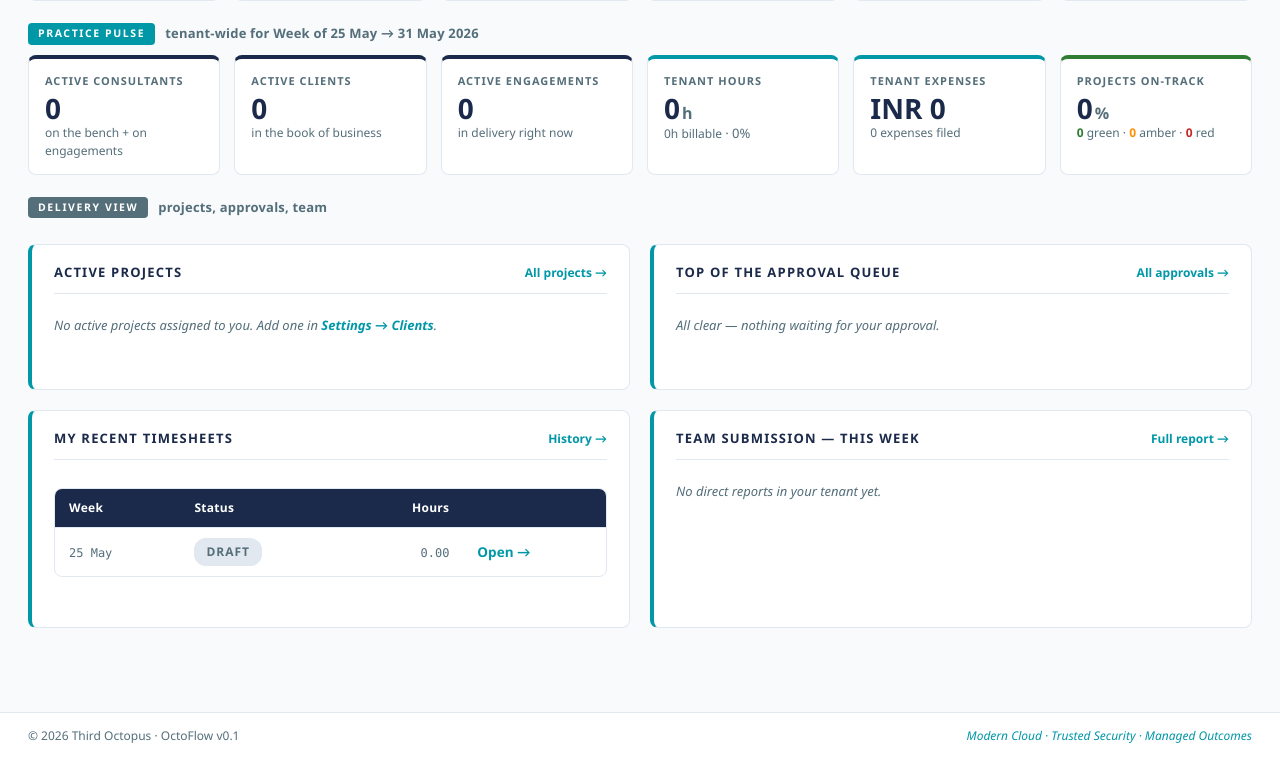
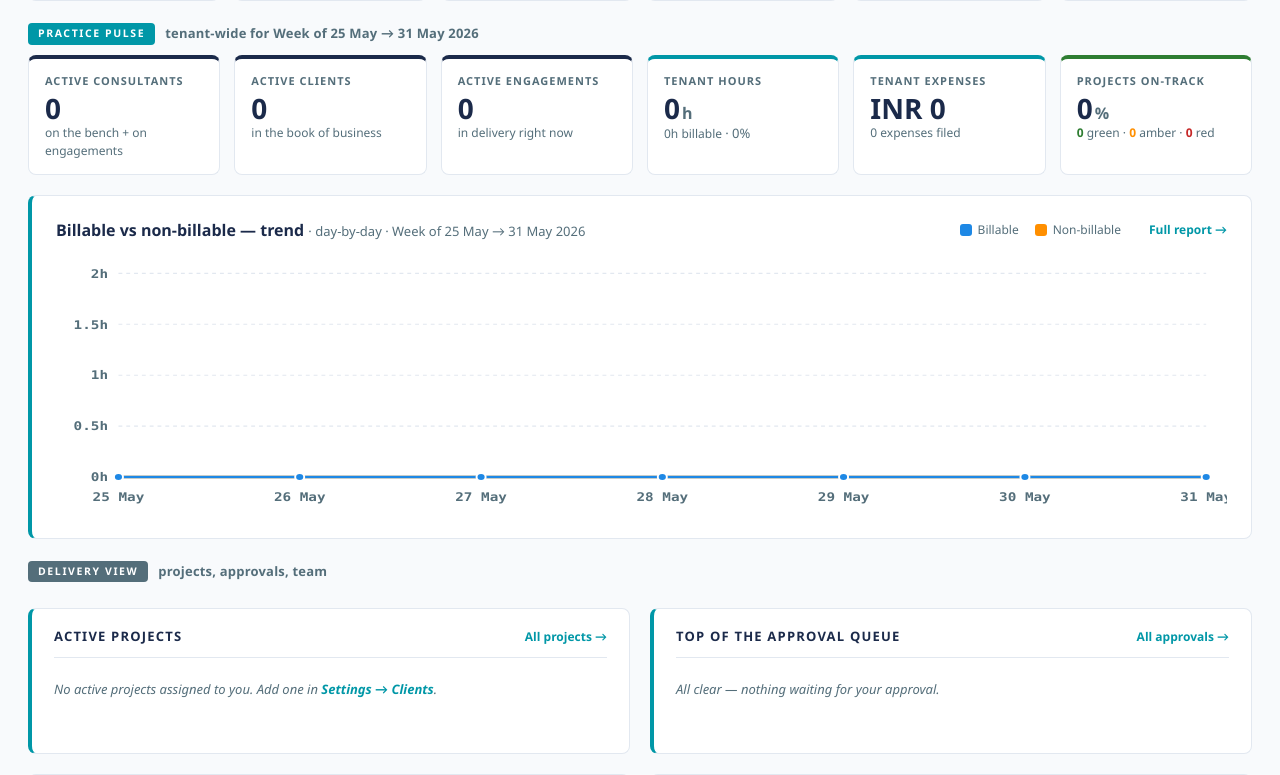
Before and after one commit to subscriptionsthirdoctopus-hash/octoassist, a FastAPI app: page /dashboard in a window 1280 px wide. Shown: the part 406-1181 px from the top of the page. Before the commit the page ends 1149 px from the top, so only its background shows below. Run offline with FastAPI, Linux system fonts and the light colour scheme; the visitor is signed in with stand-in values (Sample User, id 1); data comes from the database, SQL or seed files in the repository; data that the repository does not hold is empty.

Commit message:
feat(octoflow): billable vs non-billable trend chart on dashboard
Same blue/orange line chart from the billable-split report — now lives
on the dashboard between Practice Pulse and Delivery View. Window
follows whatever the user has picked in the dashboard's range
picker (week or month), bucketing auto-adapts:

  · Week view  → 7 daily points (Mon–Sun)
  · Month view → 4–5 weekly points (Mondays in the month)

Extracted the SVG into a shared partial templates/_billable_line_chart.html
so the reports page and the dashboard render byte-identical chart
shapes — change the partial once, both surfaces follow. Dashboard
includes it at a compact height (vb_h=240) so it doesn't dominate the
scroll.

The chart is admin/manager-only (sits inside the existing data.practice
block) — consultants don't see tenant-wide stats. A "Full report →"
link in the chart header points back to /reports/billable-split for
the filter-bar deep-dive.

Cache-buster: styles.css ?v=0.8.0 → ?v=0.9.0.

Co-Authored-By: Claude Opus 4.7 <noreply@anthropic.com>

```diff
--- a/octoflow/app/static/styles.css
+++ b/octoflow/app/static/styles.css
@@ -534,6 +534,10 @@ button.small { padding: 4px 10px; font-size: 12px; }
 /* Legend swatches for line chart variants */
 .legend-swatch.swatch-billable-line    { background: #1E88E5; }
 .legend-swatch.swatch-nonbillable-line { background: #FF8F00; }
+
+/* Compact dashboard trend card */
+.dash-trend-card { max-height: 360px; padding: 18px 22px; }
+.dash-trend-card .line-chart { max-height: 260px; }
 
 /* ─── Chart cards (reports/billable-split + future reports) ─── */
 .chart-card { padding: 22px 24px; }
--- /dev/null
+++ b/octoflow/app/templates/_billable_line_chart.html
@@ -0,0 +1,76 @@
+{# Shared SVG line chart — billable (blue) vs non-billable (orange) over time.
+
+   Caller passes:
+     · ts_points  — list of {label, billable, non_billable}
+     · ts_bucket  — "day" | "week" | "month" (for the subtitle text)
+   Optional:
+     · vb_h       — viewBox height (default 280)
+#}
+{% if ts_points %}
+{% set max_y_raw = (ts_points | map(attribute='billable') | list + ts_points | map(attribute='non_billable') | list) | max %}
+{% set max_y = max_y_raw if max_y_raw > 0 else 1 %}
+{% if max_y <= 10 %}{% set y_top = ((max_y / 2) | round(0, 'ceil')) * 2 %}
+{% elif max_y <= 50 %}{% set y_top = ((max_y / 10) | round(0, 'ceil')) * 10 %}
+{% elif max_y <= 200 %}{% set y_top = ((max_y / 25) | round(0, 'ceil')) * 25 %}
+{% else %}{% set y_top = ((max_y / 100) | round(0, 'ceil')) * 100 %}{% endif %}
+{% set vb_w  = 900 %}
+{% set _vb_h = vb_h | default(280) %}
+{% set pad_l = 48 %}
+{% set pad_r = 16 %}
+{% set pad_t = 16 %}
+{% set pad_b = 36 %}
+{% set chart_w = vb_w - pad_l - pad_r %}
+{% set chart_h = _vb_h - pad_t - pad_b %}
+{% set n = ts_points | length %}
+{% set step = (chart_w / (n - 1)) if n > 1 else chart_w %}
+
+<svg class="line-chart" viewBox="0 0 {{ vb_w }} {{ _vb_h }}" preserveAspectRatio="none"
+     xmlns="http://www.w3.org/2000/svg" role="img"
+     aria-label="Billable vs non-billable hours over time">
+  {% for i in range(5) %}
+    {% set gy = pad_t + (chart_h * i / 4) %}
+    {% set val = y_top * (4 - i) / 4 %}
+    <line x1="{{ pad_l }}" y1="{{ gy }}" x2="{{ pad_l + chart_w }}" y2="{{ gy }}" class="lc-grid"/>
+    <text x="{{ pad_l - 8 }}" y="{{ gy + 4 }}" class="lc-y-label" text-anchor="end">{{ '%g' % val }}h</text>
+  {% endfor %}
+  <line x1="{{ pad_l }}" y1="{{ pad_t + chart_h }}" x2="{{ pad_l + chart_w }}" y2="{{ pad_t + chart_h }}" class="lc-axis"/>
+
+  {% set label_every = 1 if n <= 12 else (2 if n <= 24 else (4 if n <= 60 else 8)) %}
+  {% for p in ts_points %}
+    {% if loop.index0 % label_every == 0 or loop.last %}
+    {% set xx = pad_l + (loop.index0 * step) %}
+    <text x="{{ xx }}" y="{{ pad_t + chart_h + 22 }}" class="lc-x-label" text-anchor="middle">{{ p.label }}</text>
+    {% endif %}
+  {% endfor %}
+
+  {% set nb_points = [] %}
+  {% for p in ts_points %}
+    {% set xx = pad_l + (loop.index0 * step) %}
+    {% set yy = pad_t + chart_h - (chart_h * p.non_billable / y_top) %}
+    {% set _ = nb_points.append('%.1f,%.1f' % (xx, yy)) %}
+  {% endfor %}
+  <polyline class="lc-line lc-line-nonbillable" points="{{ nb_points | join(' ') }}" fill="none"/>
+  {% for p in ts_points %}
+    {% set xx = pad_l + (loop.index0 * step) %}
+    {% set yy = pad_t + chart_h - (chart_h * p.non_billable / y_top) %}
+    <circle cx="{{ '%.1f' % xx }}" cy="{{ '%.1f' % yy }}" r="3.5" class="lc-dot lc-dot-nonbillable">
+      <title>{{ p.label }} · Non-billable: {{ p.non_billable }}h</title>
+    </circle>
+  {% endfor %}
+
+  {% set b_points = [] %}
+  {% for p in ts_points %}
+    {% set xx = pad_l + (loop.index0 * step) %}
+    {% set yy = pad_t + chart_h - (chart_h * p.billable / y_top) %}
+    {% set _ = b_points.append('%.1f,%.1f' % (xx, yy)) %}
+  {% endfor %}
+  <polyline class="lc-line lc-line-billable" points="{{ b_points | join(' ') }}" fill="none"/>
+  {% for p in ts_points %}
+    {% set xx = pad_l + (loop.index0 * step) %}
+    {% set yy = pad_t + chart_h - (chart_h * p.billable / y_top) %}
+    <circle cx="{{ '%.1f' % xx }}" cy="{{ '%.1f' % yy }}" r="3.5" class="lc-dot lc-dot-billable">
+      <title>{{ p.label }} · Billable: {{ p.billable }}h</title>
+    </circle>
+  {% endfor %}
+</svg>
+{% endif %}
--- a/octoflow/app/templates/base.html
+++ b/octoflow/app/templates/base.html
@@ -18,7 +18,7 @@
       } catch (e) { /* localStorage blocked — default to light */ }
     })();
   </script>
-  <link rel="stylesheet" href="/static/styles.css?v=0.8.0">
+  <link rel="stylesheet" href="/static/styles.css?v=0.9.0">
 </head>
 <body>
 
--- a/octoflow/app/templates/dashboard.html
+++ b/octoflow/app/templates/dashboard.html
@@ -186,6 +186,25 @@
   </div>
 
 </div>
+
+{# ─── Tenant billable vs non-billable trend (compact line chart) ─── #}
+{% if data.practice.ts_points %}
+{% set ts_points = data.practice.ts_points %}
+{% set ts_bucket = data.practice.ts_bucket %}
+<section class="card chart-card dash-trend-card">
+  <header class="chart-card-head">
+    <h3>Billable vs non-billable — trend
+      <span class="meta" style="font-weight: normal;">· {{ ts_bucket }}-by-{{ ts_bucket }} · {{ data.range_label }}</span>
+    </h3>
+    <div class="chart-legend">
+      <span class="legend-item"><span class="legend-swatch swatch-billable-line"></span> Billable</span>
+      <span class="legend-item"><span class="legend-swatch swatch-nonbillable-line"></span> Non-billable</span>
+      <a href="/reports/billable-split?days=90" class="weeklink" style="margin-left: 12px;">Full report →</a>
+    </div>
+  </header>
+  {% with vb_h = 240 %}{% include "_billable_line_chart.html" %}{% endwith %}
+</section>
+{% endif %}
 {% endif %}
 
 {# ─── Main 2-column grid — personal · team ──────────────────────── #}
```
Also changed, not shown: octoflow/app/services/dashboard.py (+7 -0 lines), octoflow/app/templates/report_billable_split.html (+1 -74 lines).
